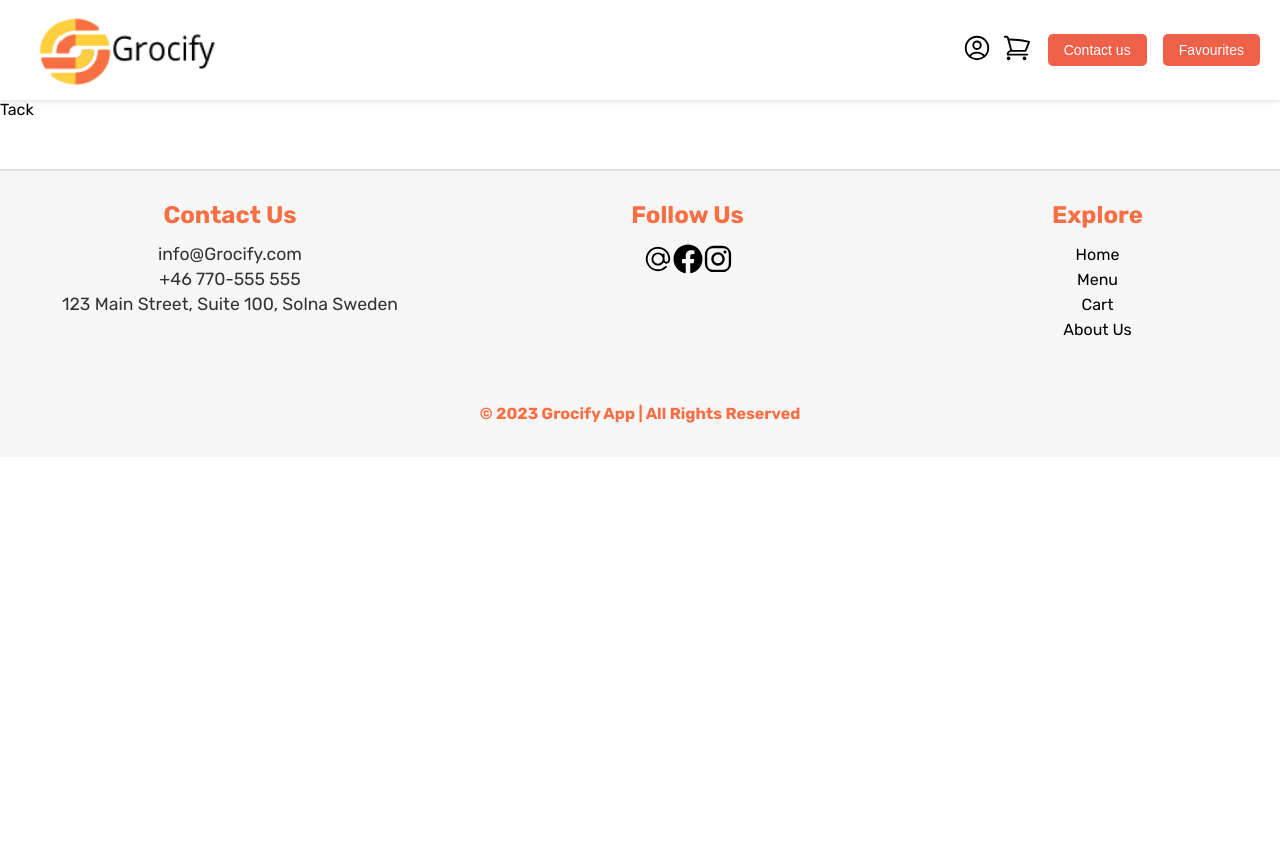
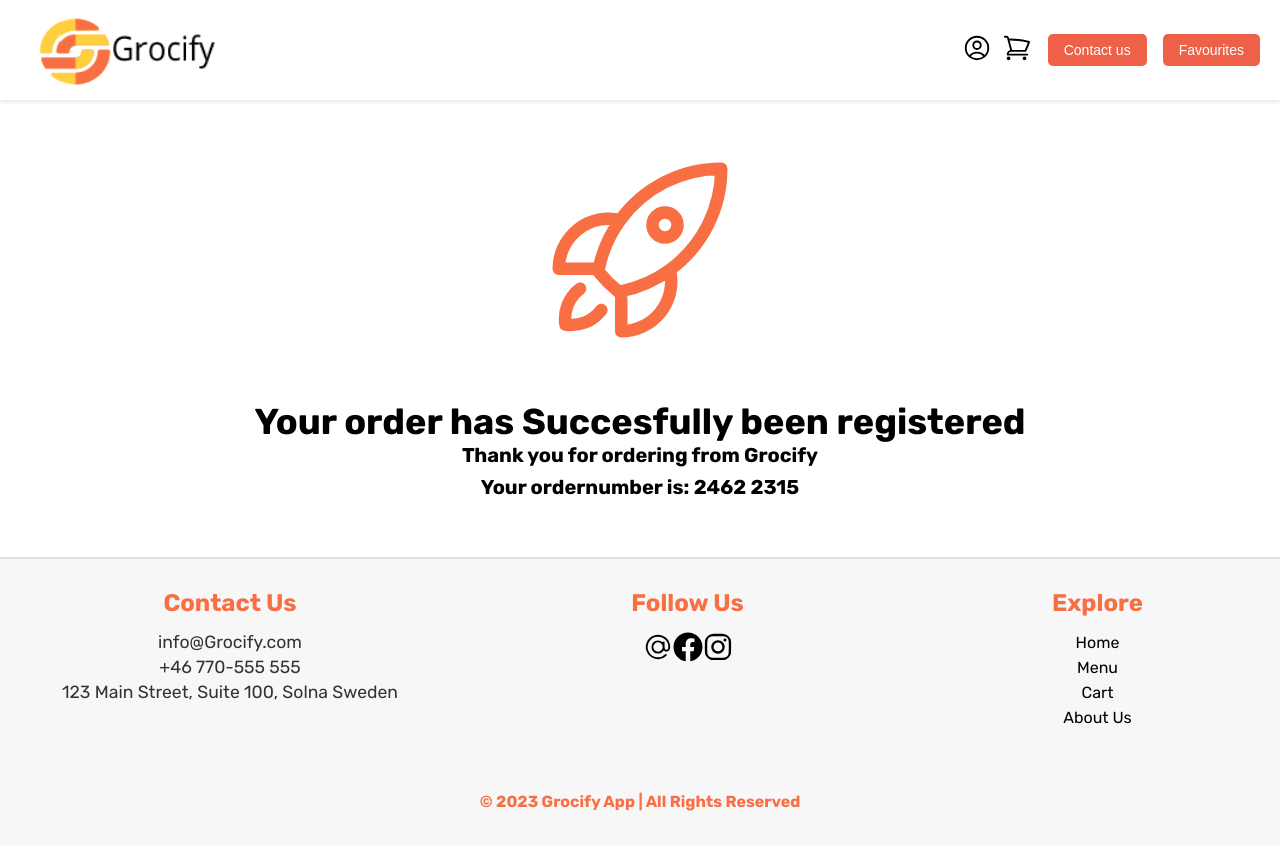
Before and after one commit to MartinCarlsson93/graduation-proj, a Next.js app: page /succesful in a window 1280 px wide. Before the commit the page ends 800 px from the top, so only its background shows below. Built offline with nearby package versions, Linux system fonts and the light colour scheme.

Commit message:
Successful

```diff
--- a/src/pages/succesful.js
+++ b/src/pages/succesful.js
@@ -1,5 +1,24 @@
+import rocketLaunch from "../../public/Assets/svgs/RocketLaunch.svg";
+import Image from "next/image";
+
 function Succesful() {
-  return <div>Tack</div>;
+  return (
+    <div className="main-container">
+      <div
+        style={{
+          display: "flex",
+          flexDirection: "column",
+          alignItems: "center",
+        }}
+      >
+        <Image src={rocketLaunch} alt="Rocket" width={200} height={300} />
+
+        <h2>Your order has Succesfully been registered</h2>
+        <h4>Thank you for ordering from Grocify</h4>
+        <h4>Your ordernumber is: 2462 2315</h4>
+      </div>
+    </div>
+  );
 }
 
 export default Succesful;
```
Also changed, not shown: public/Assets/svgs/RocketLaunch.svg (added).
